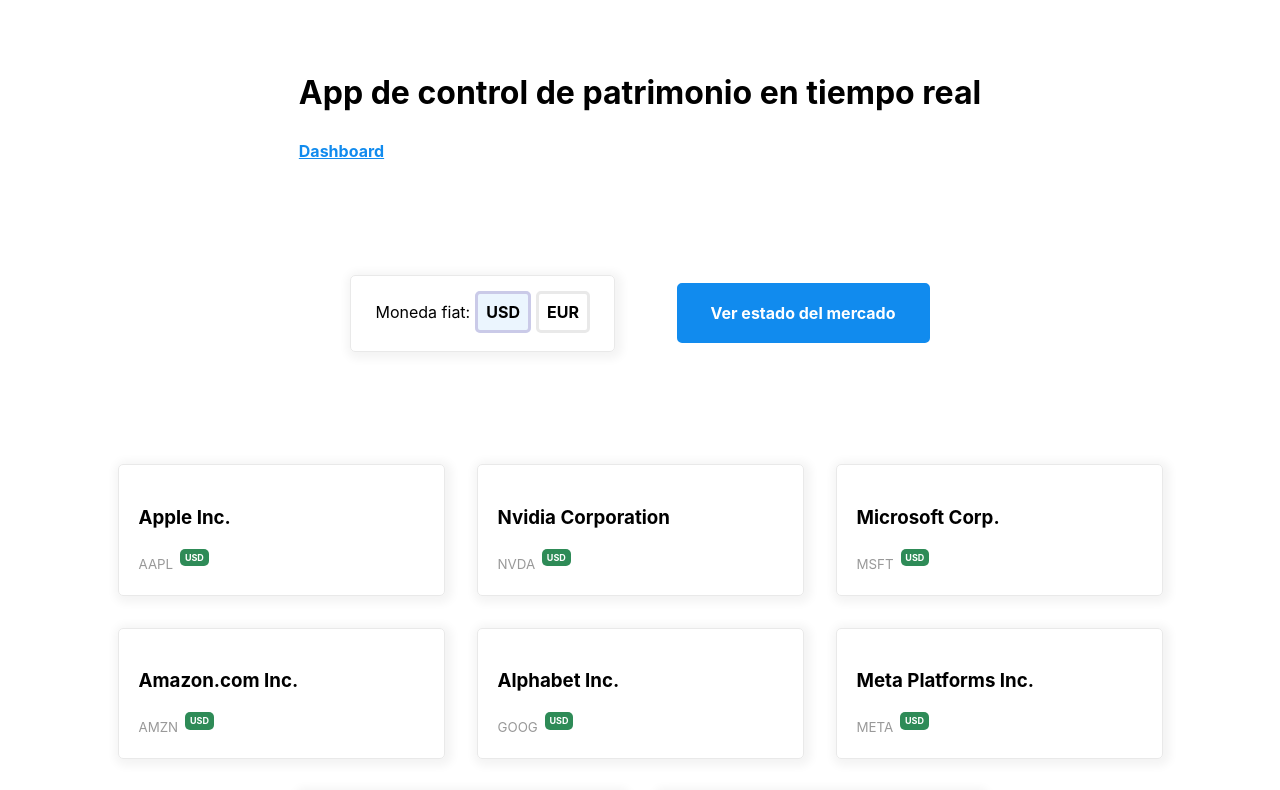
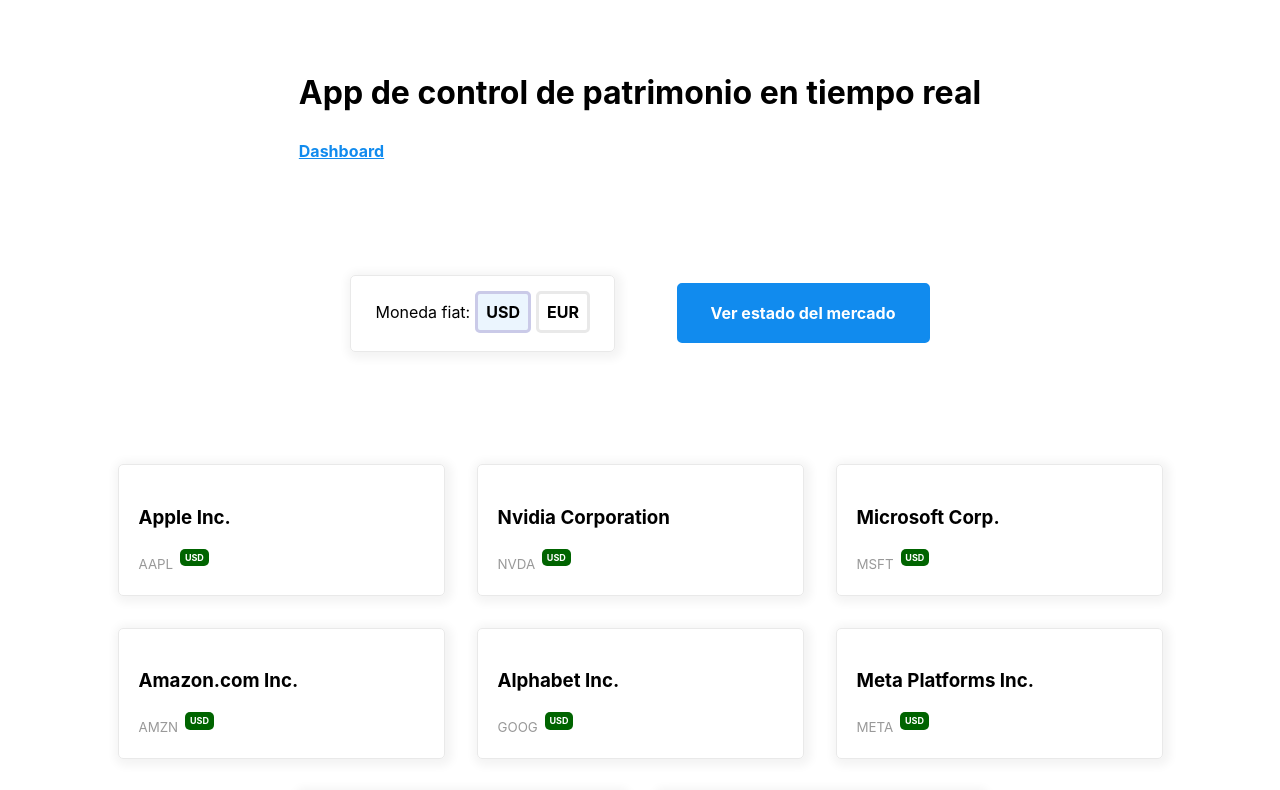
Before and after one commit to cursos-upsa/app-patrimonio, an Angular app in the folder frontend/: page / in a window 1280 px wide. Shown: the top 790 px of the page. Built offline with nearby package versions, Linux system fonts and the light colour scheme.

Commit message:
feat: dinamizar moneda fiat
Se añadió una dinámica de estilos para representar diferentes monedas fiat. Esto incluye la integración del servicio GestorApiService y el uso de clases CSS específicas basadas en el valor retornado.

```diff
--- a/frontend/src/app/componentes/tarjeta-activo/tarjeta-activo.component.css
+++ b/frontend/src/app/componentes/tarjeta-activo/tarjeta-activo.component.css
@@ -0,0 +1,8 @@
+sup {
+    &.USD {
+        background-color: darkgreen;
+    }
+    &.EUR {
+        background-color: darkblue;
+    }
+}
--- a/frontend/src/app/componentes/tarjeta-activo/tarjeta-activo.component.html
+++ b/frontend/src/app/componentes/tarjeta-activo/tarjeta-activo.component.html
@@ -2,6 +2,6 @@
     <h3>{{ datosActivo.name }}</h3>
     <small>
         {{ datosActivo.symbol }}
-        <sup>{{ datosActivo.currency }}</sup>
+        <sup class="{{monedaFiat()}}">{{ monedaFiat() }}</sup>
     </small>
 </aside>
--- a/frontend/src/app/componentes/tarjeta-activo/tarjeta-activo.component.ts
+++ b/frontend/src/app/componentes/tarjeta-activo/tarjeta-activo.component.ts
@@ -1,6 +1,7 @@
-import { Component, Input } from '@angular/core';
+import {Component, computed, inject, Input, Signal} from '@angular/core';
 import { DatosActivo } from "../../interfaces/datosActivo";
 import { Router } from '@angular/router';
+import {GestorApiService} from "../../servicios/gestor-api.service";
 
 @Component({
     selector: 'app-tarjeta-activo',
@@ -9,6 +10,8 @@
 })
 export class TarjetaActivoComponent {
     @Input() datosActivo!: DatosActivo;
+    gestorApiService: GestorApiService = inject(GestorApiService);
+    monedaFiat = computed(() => this.gestorApiService.monedaFiat());
 
     constructor(private router: Router) {}
 
--- a/frontend/src/app/interfaces/datosActivo.ts
+++ b/frontend/src/app/interfaces/datosActivo.ts
@@ -6,5 +6,5 @@
     mic_code: string;
     country: string;
     type: string;
-    figi_code: string
+    figi_code: string;
 }
```
